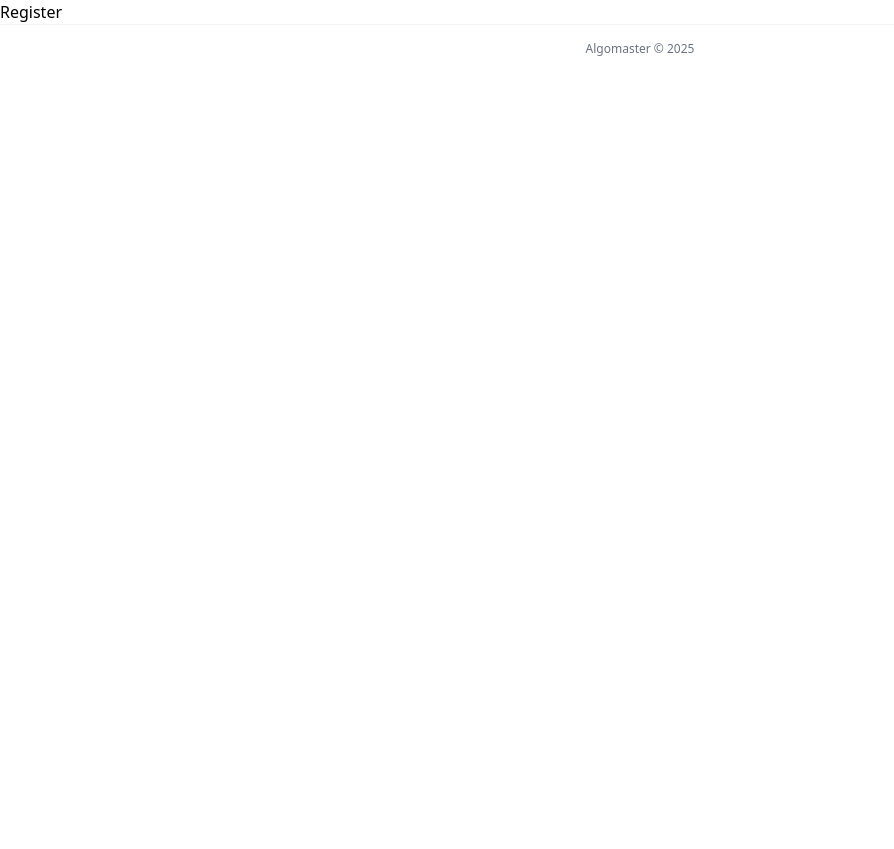
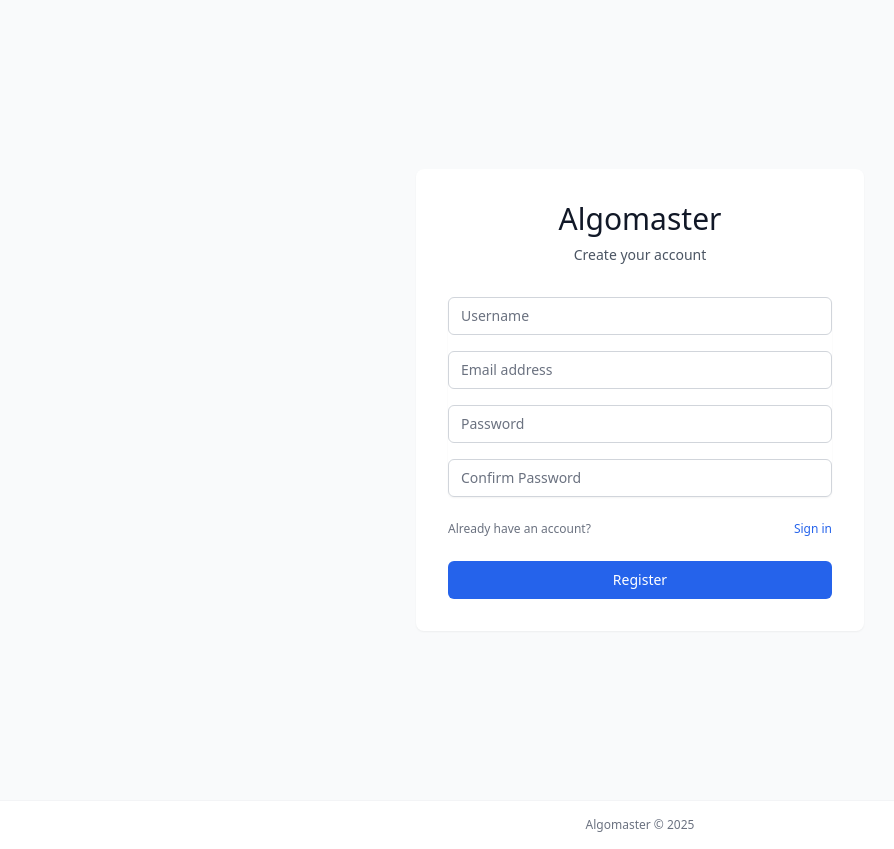
Before and after one commit to ian-yeh/algomaster, a Next.js app in the folder apps/web/: page /auth/register in a window 1280 px wide. Shown: the whole page, without its empty margins (0-894 px from the left). Before the commit the page ends 800 px from the top, so only its background shows below. Built offline with nearby package versions, Linux system fonts and the light colour scheme; no server answers.

Commit message:
feature: register screen

```diff
--- a/apps/web/src/app/auth/register/page.tsx
+++ b/apps/web/src/app/auth/register/page.tsx
@@ -1,9 +1,111 @@
-import React from 'react'
+"use client";
+import React, { useState } from 'react';
 
 const Register = () => {
+  const [formData, setFormData] = useState({
+    username: '',
+    email: '',
+    password: '',
+    confirmPassword: ''
+  });
+
+  const handleChange = (e: React.ChangeEvent<HTMLInputElement>) => {
+    const { name, value } = e.target;
+    setFormData(prev => ({
+      ...prev,
+      [name]: value
+    }));
+  };
+
+  const handleSubmit = (e: React.FormEvent) => {
+    e.preventDefault();
+    console.log('Registration attempted with:', formData);
+    // Here you would typically handle registration
+  };
+
   return (
-    <div>Register</div>
-  )
-}
+    <div className="min-h-screen flex items-center justify-center bg-gray-50">
+      <div className="max-w-md w-full space-y-8 p-8 bg-white rounded-lg shadow-sm">
+        <div className="text-center">
+          <h1 className="text-3xl font-light text-gray-900">Algomaster</h1>
+          <p className="mt-2 text-sm text-gray-600">Create your account</p>
+        </div>
+
+        <form className="mt-8 space-y-6" onSubmit={handleSubmit}>
+          <div className="rounded-md shadow-sm space-y-4">
+            <div>
+              <label htmlFor="username" className="sr-only">Username</label>
+              <input
+                id="username"
+                name="username"
+                type="text"
+                required
+                className="appearance-none relative block w-full px-3 py-2 border border-gray-300 placeholder-gray-500 text-gray-900 rounded-md focus:outline-none focus:ring-1 focus:ring-blue-500 focus:border-blue-500 focus:z-10 sm:text-sm"
+                placeholder="Username"
+                value={formData.username}
+                onChange={handleChange}
+              />
+            </div>
+            <div>
+              <label htmlFor="email" className="sr-only">Email</label>
+              <input
+                id="email"
+                name="email"
+                type="email"
+                required
+                className="appearance-none relative block w-full px-3 py-2 border border-gray-300 placeholder-gray-500 text-gray-900 rounded-md focus:outline-none focus:ring-1 focus:ring-blue-500 focus:border-blue-500 focus:z-10 sm:text-sm"
+                placeholder="Email address"
+                value={formData.email}
+                onChange={handleChange}
+              />
+            </div>
+            <div>
+              <label htmlFor="password" className="sr-only">Password</label>
+              <input
+                id="password"
+                name="password"
+                type="password"
+                required
+                className="appearance-none relative block w-full px-3 py-2 border border-gray-300 placeholder-gray-500 text-gray-900 rounded-md focus:outline-none focus:ring-1 focus:ring-blue-500 focus:border-blue-500 focus:z-10 sm:text-sm"
+                placeholder="Password"
+                value={formData.password}
+                onChange={handleChange}
+              />
+            </div>
+            <div>
+              <label htmlFor="confirmPassword" className="sr-only">Confirm Password</label>
+              <input
+                id="confirmPassword"
+                name="confirmPassword"
+                type="password"
+                required
+                className="appearance-none relative block w-full px-3 py-2 border border-gray-300 placeholder-gray-500 text-gray-900 rounded-md focus:outline-none focus:ring-1 focus:ring-blue-500 focus:border-blue-500 focus:z-10 sm:text-sm"
+                placeholder="Confirm Password"
+                value={formData.confirmPassword}
+                onChange={handleChange}
+              />
+            </div>
+          </div>
+
+          <div className="flex items-center justify-between text-xs text-gray-500">
+            <p>Already have an account?</p>
+            <a href="/auth/login" className="text-blue-600 hover:text-blue-500">
+              Sign in
+            </a>
+          </div>
+
+          <div>
+            <button
+              type="submit"
+              className="group relative w-full flex justify-center py-2 px-4 border border-transparent text-sm font-medium rounded-md text-white bg-blue-600 hover:bg-blue-700 focus:outline-none focus:ring-2 focus:ring-offset-2 focus:ring-blue-500"
+            >
+              Register
+            </button>
+          </div>
+        </form>
+      </div>
+    </div>
+  );
+};
 
 export default Register;
```
